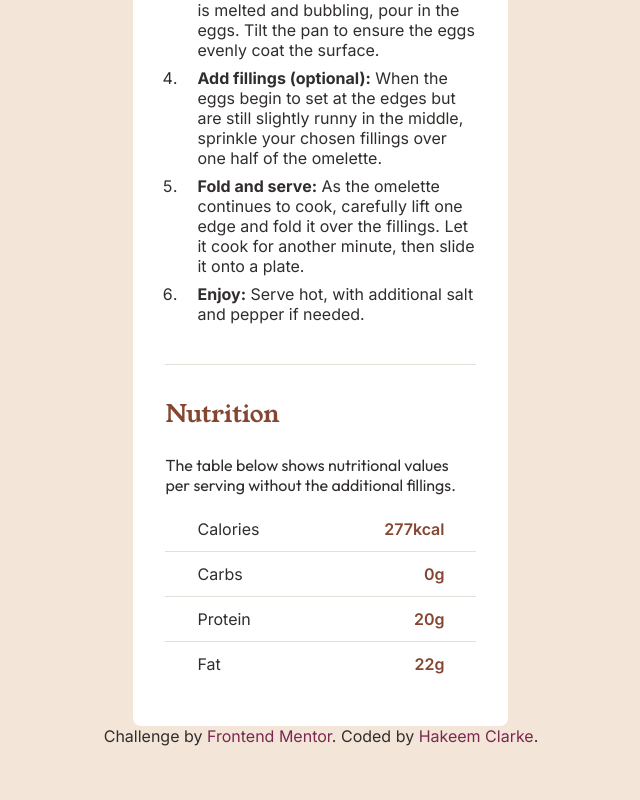
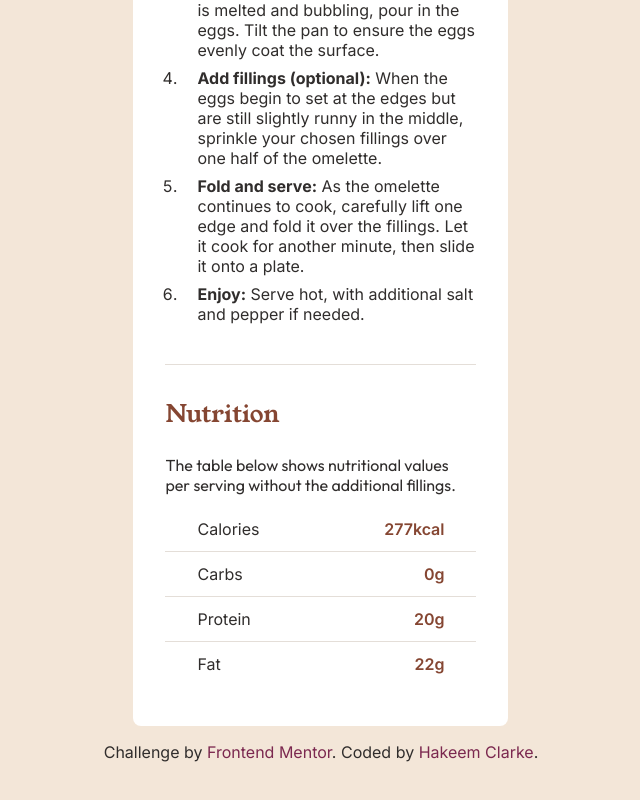
Before and after one commit to hakeem-jc/recipe-page, a Next.js app: page / in a window 1280 px wide. Shown: the part 1387-2187 px from the top of the page, without its empty margins (319-959 px from the left). Built offline with nearby package versions, Linux system fonts and the light colour scheme.

Commit message:
Style Footer

```diff
--- a/app/globals.css
+++ b/app/globals.css
@@ -62,6 +62,10 @@ footer {
   text-align: center;
 }
 
+.attribution {
+  padding: 1rem;
+}
+
 @media screen and (min-width: 768px) {
   body {
     padding-top: 123px;
```
